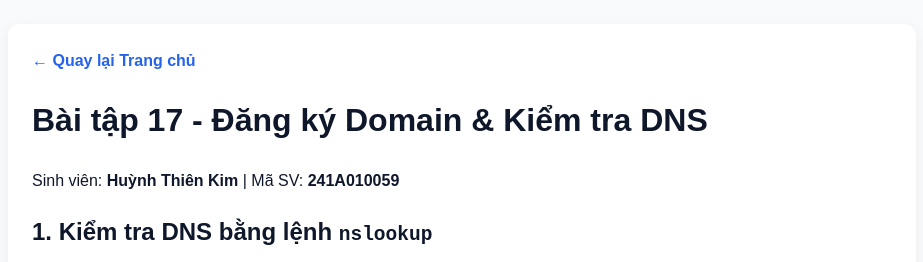
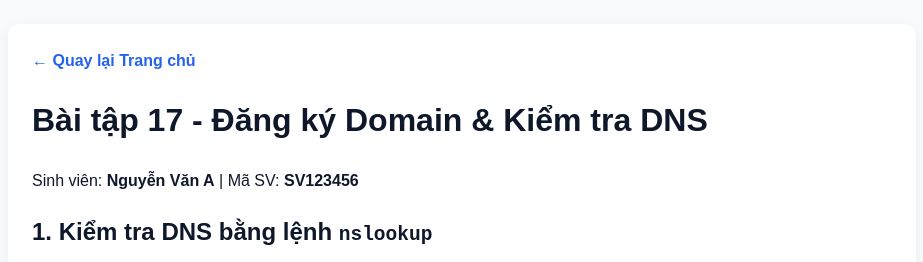
Before and after one commit to lii-uiui/bai-tap-17, a plain HTML site: page bai-17.html in a window 1280 px wide. Shown: the top 262 px of the page, without its empty margins (178-1101 px from the left). Drawn offline with Linux system fonts and the light colour scheme.

Commit message:
Add files via upload

```diff
--- a/bai-17.html
+++ b/bai-17.html
@@ -50,7 +50,7 @@
   <div class="container">
     <a href="index.html">← Quay lại Trang chủ</a>
     <h1>Bài tập 17 - Đăng ký Domain &amp; Kiểm tra DNS</h1>
-    <p>Sinh viên: <strong>Huỳnh Thiên Kim</strong> | Mã SV: <strong>241A010059</strong></p>
+    <p>Sinh viên: <strong>Nguyễn Văn A</strong> | Mã SV: <strong>SV123456</strong></p>
 
     <h2>1. Kiểm tra DNS bằng lệnh <code>nslookup</code></h2>
     <pre>nslookup google.com</pre>
```
